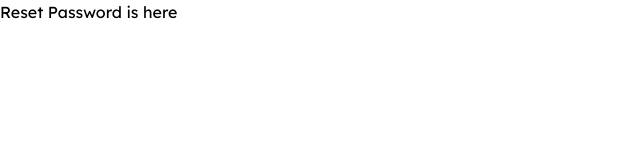
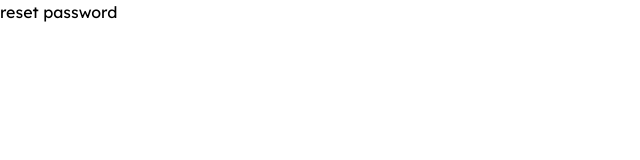
Before and after one commit to ictzoid/LangX-Frontend, a React (Vite) app: page /reset-password in a window 1280 px wide. Shown: the top 160 px of the page, without its empty margins (0-640 px from the left). Built offline with nearby package versions, Linux system fonts and the light colour scheme.

Commit message:
buttonCorrection

```diff
--- a/src/components/Buttons/PrimaryBtn.jsx
+++ b/src/components/Buttons/PrimaryBtn.jsx
@@ -4,7 +4,7 @@ export const PrimaryBtn = ({
   children,
   w = "123px",
   h = "42px",
-  bg = primaryColor,
+  bg = "#713586",
   borderRadius,
   mt,
   mb,
@@ -19,7 +19,7 @@ export const PrimaryBtn = ({
   loadingText = "Please wait...",
   border,
   rounded = "8px",
-  disabled = false
+  disabled = false,
 }) => {
   const btnStyle = {
     width: w,
@@ -38,7 +38,7 @@ export const PrimaryBtn = ({
     fontWeight: fw,
     border: border,
     rounded: rounded,
-disabled: disabled
+    disabled: disabled,
   };
   return (
     <button style={btnStyle}>
--- a/src/pages/ResetPassword/ResetPassword.jsx
+++ b/src/pages/ResetPassword/ResetPassword.jsx
@@ -2,6 +2,6 @@ import React from 'react'
 
 export const ResetPassword = () => {
   return (
-    <div>Reset Password is here</div>
+    <div>reset password</div>
   )
 }
```
Also changed, not shown: src/assets/images/resetLogo.png (added).
